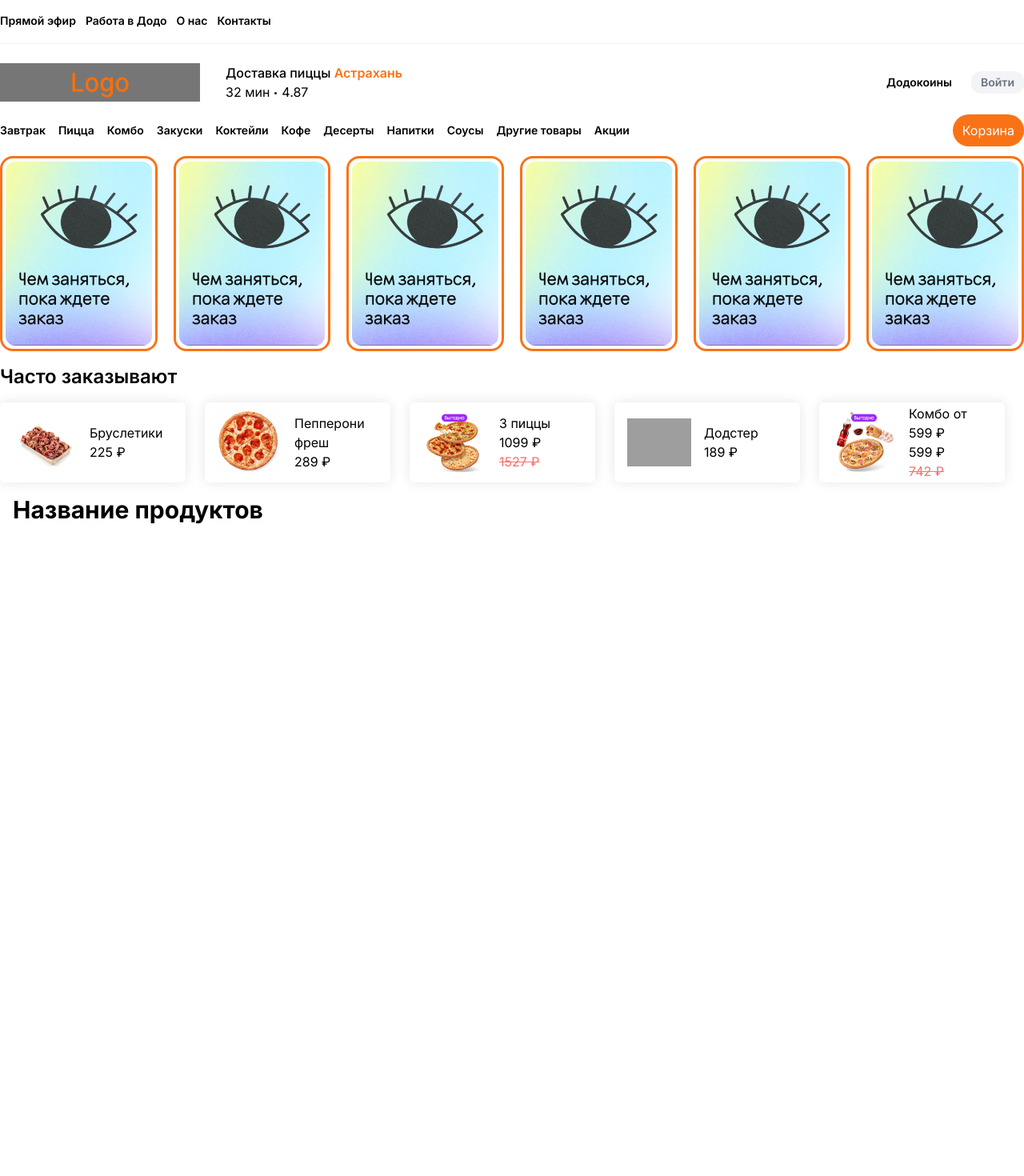
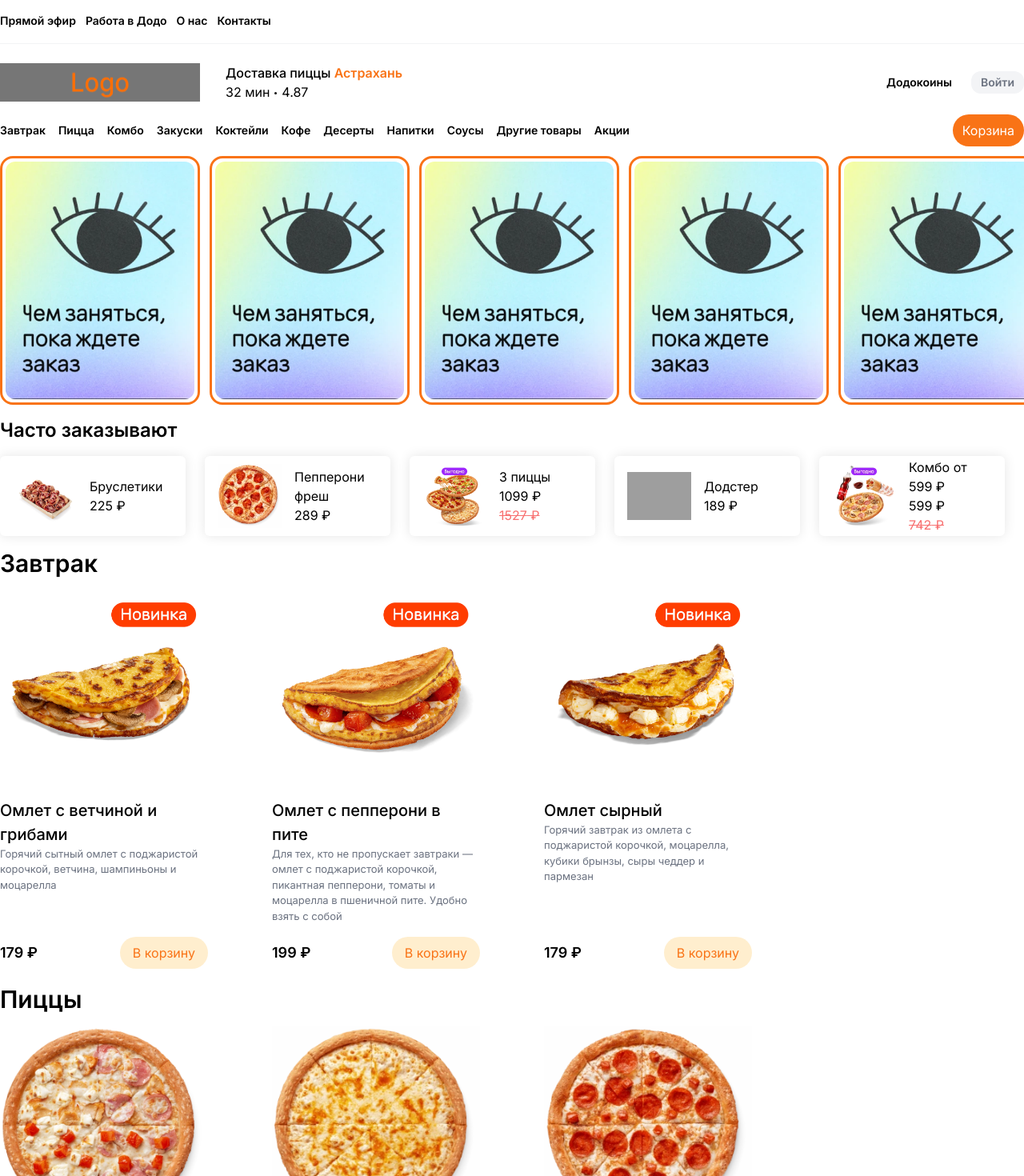
Before and after one commit to b13d/dodopizza, a Next.js app: page / in a window 1280 px wide. Shown: the top 1470 px of the page at 80% size. Before the commit the page ends 800 px from the top, so only its background shows below. Built offline with nearby package versions, Linux system fonts and the light colour scheme; data requests are answered from the project's data file; grey boxes are pictures that could not be loaded.

Commit message:
Add carusel

```diff
--- a/db.json
+++ b/db.json
@@ -36,10 +36,11 @@
       "images": ["/images/frequentlyOrdered/product-5.png"]
     }
   ],
-  "Products": {
-    "breakfast": [
+  "Products": [
+    [
       {
         "id": 1,
+        "type": "Завтрак",
         "title": "Омлет с ветчиной и грибами",
         "description": "Горячий сытный омлет с поджаристой корочкой, ветчина, шампиньоны и моцарелла",
         "price": 179,
@@ -47,6 +48,7 @@
       },
       {
         "id": 2,
+        "type": "Завтрак",
         "title": "Омлет с пепперони в пите",
         "description": "Для тех, кто не пропускает завтраки — омлет с поджаристой корочкой, пикантная пепперони, томаты и моцарелла в пшеничной пите. Удобно взять с собой",
         "price": 199,
@@ -54,15 +56,17 @@
       },
       {
         "id": 3,
+        "type": "Завтрак",
         "title": "Омлет сырный",
         "description": "Горячий завтрак из омлета с поджаристой корочкой, моцарелла, кубики брынзы, сыры чеддер и пармезан",
         "price": 179,
         "images": ["/images/breakfast/product-3.png"]
       }
     ],
-    "pizza": [
+    [
       {
         "id": 1,
+        "type": "Пиццы",
         "title": "Пицца Миксик",
         "description": "Пицца четвертинками с ветчиной, цыпленком, томатами, брынзой, моцареллой и фирменным соусом альфредо",
         "price": 369,
@@ -70,6 +74,7 @@
       },
       {
         "id": 2,
+        "type": "Пиццы",
         "title": "Сырная",
         "description": "Моцарелла, сыры чеддер и пармезан, фирменный соус альфредо",
         "price": 369,
@@ -77,15 +82,17 @@
       },
       {
         "id": 3,
+        "type": "Пиццы",
         "title": "Пепперони фреш",
         "description": "Пикантная пепперони, увеличенная порция моцареллы, томаты, фирменный томатный соус",
         "price": 289,
         "images": ["/images/pizza/product-3.png"]
       }
     ],
-    "combo": [
+    [
       {
         "id": 1,
+        "type": "Комбо",
         "title": "Путешествие к звездам",
         "description": "Добро пожаловать на Звездный Экспресс! Закажите комбо с пиццей 30 см на выбор и прохлаждающим напитком и получите электронный промокод в игре Honkai Star Rail!",
         "price": 749,
@@ -94,6 +101,7 @@
       },
       {
         "id": 2,
+        "type": "Комбо",
         "title": "Комбо Завтрак на двоих",
         "description": "Горячий завтрак для двоих. 2 любые закуски и 2 напитка на выбор",
         "price": 549,
@@ -102,6 +110,7 @@
       },
       {
         "id": 3,
+        "type": "Комбо",
         "title": "Комбо от 599 ₽",
         "description": "Если хочется всего понемногу. Маленькая пицца, закуска, напиток и соус. Цена комбо зависит от выбранных продуктов и может быть увеличена",
         "price": 599,
@@ -109,9 +118,10 @@
         "images": ["/images/combo/product-3.png"]
       }
     ],
-    "appetizers": [
+    [
       {
         "id": 1,
+        "type": "Закуски",
         "title": "Дэнвич ветчина и сыр",
         "description": "Поджаристая чиабатта и знакомое сочетание ветчины, цыпленка, моцареллы со свежими томатами, соусом ранч и чесноком",
         "price": 249,
@@ -119,6 +129,7 @@
       },
       {
         "id": 2,
+        "type": "Закуски",
         "title": "Дэнвич чоризо барбекю",
         "description": "Насыщенный вкус острых колбасок чоризо и пикантной пепперони с соусами бургер и барбекю, свежими томатами, маринованными огурчиками, моцареллой и луком в румяной чиабатте",
         "price": 249,
@@ -126,15 +137,17 @@
       },
       {
         "id": 3,
+        "type": "Закуски",
         "title": "Картофель из печи с соусом",
         "description": "Запеченная в печи картошечка с пряными специями. В комплекте сырный соус",
         "price": 270,
         "images": ["/images/appetizers/product-3.png"]
       }
     ],
-    "cocktails": [
+    [
       {
         "id": 1,
+        "type": "Коктейли",
         "title": "Банановый молочный коктейль",
         "description": "По-настоящему солнечный! Молочный коктейль с добавлением бананового пюре",
         "price": 215,
@@ -142,6 +155,7 @@
       },
       {
         "id": 2,
+        "type": "Коктейли",
         "title": "Карамельное яблоко молочный коктейль",
         "description": "Уютное сочетание яблочного вкуса, теплой карамели, молока и мороженого в вашем стакане",
         "price": 215,
@@ -149,15 +163,17 @@
       },
       {
         "id": 3,
+        "type": "Коктейли",
         "title": "Шоколадный молочный коктейль",
         "description": "Очаровательная шоколадная нежность. Попробуйте молочный коктейль с какао и мороженым",
         "price": 199,
         "images": ["/images/cocktails/product-3.png"]
       }
     ],
-    "coffee": [
+    [
       {
         "id": 1,
+        "type": "Кофе",
         "title": "Ирландский Капучино",
         "description": "Классический кофейный напиток с яркой историей и вкусом сливочного безалкогольного ликера «Айриш крим»",
         "price": 159,
@@ -165,6 +181,7 @@
       },
       {
         "id": 2,
+        "type": "Кофе",
         "title": "Кофе Карамельный капучино",
         "description": "Если не шоколад, то карамель! А капучино с карамельным сиропом особенно хорош",
         "price": 159,
@@ -172,15 +189,18 @@
       },
       {
         "id": 3,
+        "type": "Кофе",
         "title": "Кофе Ореховый латте",
         "description": "Много молока и фундука. Уютный латте на основе эспрессо и орехового сиропа",
         "price": 159,
         "images": ["/images/coffee/product-3.png"]
       }
     ],
-    "beverages": [
+
+    [
       {
         "id": 1,
+        "type": "Напитки",
         "title": "Какао",
         "description": "Отправляемся в сладкое плавание в хорошей компании — горячий какао с молоком",
         "price": 119,
@@ -188,6 +208,7 @@
       },
       {
         "id": 2,
+        "type": "Напитки",
         "title": "Добрый Кола",
         "description": "",
         "price": 119,
@@ -195,15 +216,17 @@
       },
       {
         "id": 3,
+        "type": "Напитки",
         "title": "Добрый Кола без сахара",
         "description": "",
         "price": 119,
         "images": ["/images/beverages/product-3.png"]
       }
     ],
-    "desserts": [
+    [
       {
         "id": 1,
+        "type": "Десерты",
         "title": "Слоеные палочки с соусом манго и ананасами",
         "description": "Это что-то на тропическом! Ананас и манговый соус на воздушном слоеном тесте",
         "price": 269,
@@ -211,6 +234,7 @@
       },
       {
         "id": 2,
+        "type": "Десерты",
         "title": "Слоеные палочки с ананасами и брусникой",
         "description": "Здесь все сразу — брусника и ананас со сгущенкой на слоеном тесте",
         "price": 249,
@@ -218,15 +242,17 @@
       },
       {
         "id": 3,
+        "type": "Десерты",
         "title": "Чизкейк Нью-Йорк",
         "description": "Мы перепробовали тысячу десертов и наконец нашли любимца гостей — нежнейший творожный чизкейк",
         "price": 159,
         "images": ["/images/desserts/product-3.png"]
       }
     ],
-    "sauces": [
+    [
       {
         "id": 1,
+        "type": "Соусы",
         "title": "Сырный соус",
         "description": "Фирменный соус со вкусом расплавленного сыра для бортиков пиццы и горячих закусок, 25 г",
         "price": 45,
@@ -234,6 +260,7 @@
       },
       {
         "id": 2,
+        "type": "Соусы",
         "title": "Чесночный соус",
         "description": "Фирменный соус с чесночным вкусом для бортиков пиццы и горячих закусок, 25 г",
         "price": 45,
@@ -241,15 +268,17 @@
       },
       {
         "id": 3,
+        "type": "Соусы",
         "title": "Барбекю",
         "description": "Фирменный соус с дымным ароматом для бортиков пиццы и горячих закусок, 25 г",
         "price": 45,
         "images": ["/images/sauces/product-3.png"]
       }
     ],
-    "otherDoods": [
+    [
       {
         "id": 1,
+        "type": "Другие товары",
         "title": "Кофе в зернах - фирменная смесь",
         "description": "Фирменная смесь кофейных зерен из 100% арабики. Кофейные зерна из Бразилии и Эфиопии обжаренные по специальному рецепту Додо. Идеально подходят для заваривания в домашних условиях",
         "price": 955,
@@ -257,6 +286,7 @@
       },
       {
         "id": 2,
+        "type": "Другие товары",
         "title": "Подарочный сертификат",
         "description": "Сертификат на любую большую пиццу. Действует на доставку, самовывоз и в ресторане",
         "price": 1149,
@@ -264,11 +294,12 @@
       },
       {
         "id": 3,
+        "type": "Другие товары",
         "title": "Додо Раскраска",
         "description": "Чтобы обед был не только сытным, но и веселым",
         "price": 10,
         "images": ["/images/otherDoods/product-3.png"]
       }
     ]
-  }
+  ]
 }
--- a/interfaces.ts
+++ b/interfaces.ts
@@ -23,6 +23,7 @@ export interface IProducts {
 
 export interface IProduct {
   id: number;
+  type: string;
   title: string;
   description: string;
   price: number;
--- a/src/components/listItem/page.tsx
+++ b/src/components/listItem/page.tsx
@@ -2,7 +2,7 @@ import React from "react";
 
 export default function ListItem() {
   return (
-    <div className="border-[3px] border-orange-500 rounded-2xl overflow-hidden">
+    <div className="border-[3px] border-orange-500 min-w-[250px] rounded-2xl overflow-hidden">
       <img
         className="p-1 rounded-2xl"
         src="/images/listItem-1.png"
--- a/src/components/product/page.tsx
+++ b/src/components/product/page.tsx
@@ -1,22 +1,35 @@
+"use client";
+
 import React from "react";
 import { IProduct } from "../../../interfaces";
 
 export default function Product(props: { product: IProduct }) {
   // return <h1 className="text-center">{props.num}</h1>;
+  const handleClickShowModal = () => {
+    console.log("ShowModal");
+  };
+
   return (
-    <div className="flex flex-col gap-4">
-      <img src="/images/ProductItem-1.png" alt="product" />
+    <div
+      onClick={handleClickShowModal}
+      className="flex flex-col w-full gap-4 h-full justify-between cursor-pointer"
+    >
+      <article>
+        <img
+          className="relative top-0 hover:translate-y-4 duration-150 ease-in"
+          width={"100%"}
+          src={`${props.product.images}`}
+          alt="product"
+        />
 
-      <div className="flex flex-col gap-2">
-        <h1 className="font-medium text-[20px]">Омлет с ветчиной и грибами</h1>
-        <p className="text-[13px] text-gray-500">
-          Горячий сытный омлет с поджаристой корочкой, ветчина, шампиньоны и
-          моцарелла
-        </p>
-      </div>
+        <h1 className="font-medium text-[20px]">{props.product.title}</h1>
+        <p className="text-[13px] text-gray-500">{props.product.description}</p>
+      </article>
+
+      {/* <div className="flex flex-col gap-2"></div> */}
 
       <div className="flex justify-between items-center">
-        <h1 className="text-lg font-semibold">179 ₽</h1>
+        <h1 className="text-lg font-semibold">{props.product.price} ₽</h1>
         <button className="bg-[#ffb02038] rounded-3xl py-2 px-4 hover:bg-[#ffb02070] duration-150 text-orange-500">
           В корзину
         </button>
--- a/src/components/products/page.tsx
+++ b/src/components/products/page.tsx
@@ -8,23 +8,37 @@ export default async function Products() {
 
   const arrPoducts = (await axios.get(api)).data;
 
-  console.log(arrPoducts["breakfast"]);
-
-  debugger;
-
   return (
     <section className="w-[1280px] m-auto">
-      <h1 className="p-4 font-bold text-3xl">Название продуктов</h1>
+      {arrPoducts.map((product) => {
+        return (
+          <>
+            <h1 className="text-3xl font-semibold my-4">{product[0].type}</h1>
 
-      <div className="grid grid-cols-4 gap-8">
-        {/* {arrPoducts.products.map((product) => {
-          return <Product key={product.id} product={product} />;
-        })} */}
-        {/* {arrPoducts.map((productSection) => {
-          productSection.map((product) => {
-          });
-        })} */}
-      </div>
+            <div
+              key={product[0].type}
+              className="grid items-start grid-cols-4 gap-20 mb-5"
+            >
+              <Product product={product[0]} />
+              <Product product={product[1]} />
+              <Product product={product[2]} />
+            </div>
+          </>
+        );
+        // console.log(product);
+      })}
     </section>
   );
 }
+
+{
+  /* {arrPoducts.map((product) => {
+        return (
+          <h1 className="p-4 font-bold text-3xl">Название продуктов</h1>
+
+          <div className="grid grid-cols-4 gap-8">
+            <Product product={product} />
+          </div>
+        )
+      })} */
+}
--- a/src/components/storiesList/page.tsx
+++ b/src/components/storiesList/page.tsx
@@ -1,19 +1,58 @@
-import React from "react";
+"use client";
+
+import React, { useState } from "react";
 import ListItem from "../listItem/page";
 import { MdOutlineArrowForwardIos } from "react-icons/md";
 
 export default function StoriesList() {
+  const [moveTo, setMoveTo] = useState(0);
+
+  const handleClickRight = () => {
+    if (moveTo > -292) {
+      setMoveTo((value) => value - 292);
+    }
+  };
+
+  const handleClickLeft = () => {
+    if (moveTo < 0) {
+      setMoveTo((value) => value + 292);
+    }
+  };
+
   return (
-    <section className="w-[1280px] m-auto flex justify-between gap-5 pt-3 relative">
+    <>
+      <div className="w-[1280px] m-auto relative">
+        <div className="w-[1280px] m-auto relative overflow-hidden">
+          <div className="flex justify-between">
+            <section
+              style={{ translate: `${moveTo}px` }}
+              className={`w-[1280px] m-auto flex pt-3 relative gap-3 flex-nowrap duration-150 ease-linear`}
+            >
               <ListItem />
               <ListItem />
               <ListItem />
               <ListItem />
               <ListItem />
               <ListItem />
-      <h1 className="font-bold text-orange-600 text-4xl absolute flex items-center top-[45%] right-[-50px] cursor-pointer hover:scale-110 duration-150">
+            </section>
+          </div>
+        </div>
+        <div className="flex">
+          <div
+            onClick={handleClickRight}
+            className=" font-bold  text-orange-600  absolute top-[50%] right-[-5%] text-4xl flex  items-center  cursor-pointer hover:scale-110 duration-150"
+          >
             <MdOutlineArrowForwardIos />
-      </h1>
-    </section>
+          </div>
+
+          <div
+            onClick={handleClickLeft}
+            className=" font-bold  text-orange-600  absolute top-[50%] left-[-5%]  rotate-180 text-4xl flex  items-center  cursor-pointer hover:scale-110 duration-150"
+          >
+            <MdOutlineArrowForwardIos />
+          </div>
+        </div>
+      </div>
+    </>
   );
 }
```
Lines whose indentation alone changed are shown as unchanged.
